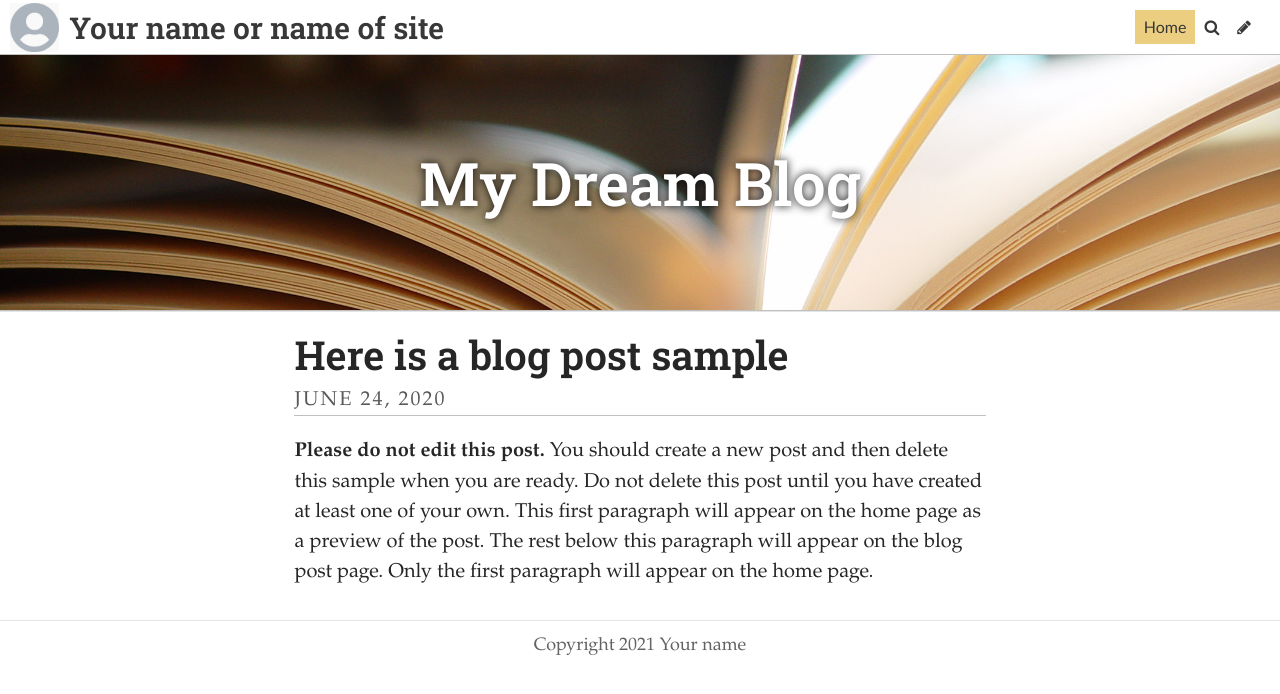
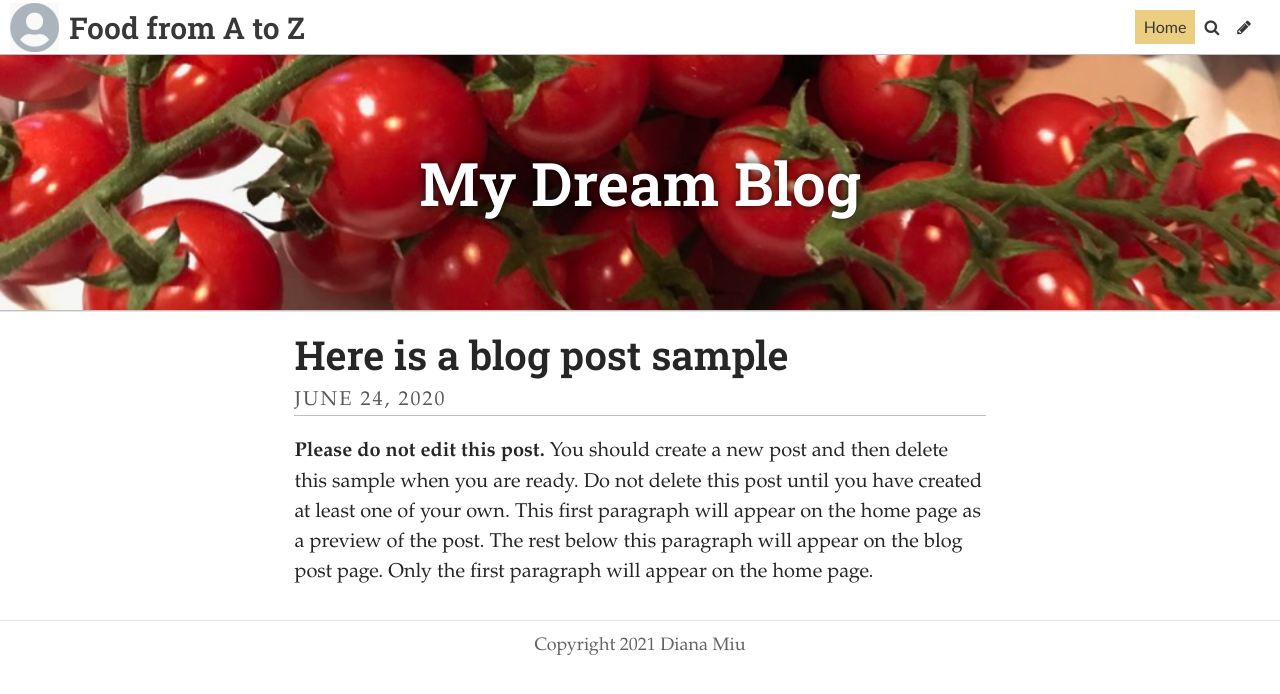
Before and after one commit to DianaMiu/typographymodule, a Jekyll site: the page built from index.html, in a window 1280 px wide. Shown: the top 694 px of the page. Built offline with Jekyll 4.4.1, drawn with Linux system fonts in a browser that asks for light colours; some web fonts are replaced; the list of posts is cut into pages by our own code.

Commit message:
Update Settings “general”

```diff
--- a/_data/settings.yml
+++ b/_data/settings.yml
@@ -1,13 +1,13 @@
-title: Your name or name of site
-description: A website with a blog
+title: Food from A to Z
+description: "A website about typography of fancy restaurants. "
+footer_text: Copyright 2021 Diana Miu
+header_feature_image: ../uploads/tomatoes.jpg
 header_text: My Dream Blog
 header_text_color: "#ffffff"
-footer_text: Copyright 2021 Your name
-header_feature_image: ../uploads/pages.jpg
-bannerheight: "20vmax"
-navbarheight: "55px"
-gridlayout: false
+bannerheight: 20vmax
+navbarheight: 55px
 logo: /uploads/logo.jpg
 favicon: /uploads/favicon.ico
+gridlayout: false
+fixednavbar: false
 upzoom: true
-fixednavbar: false
```
